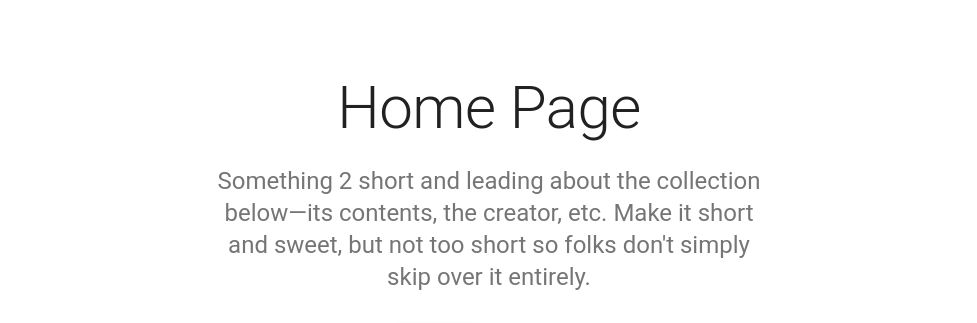
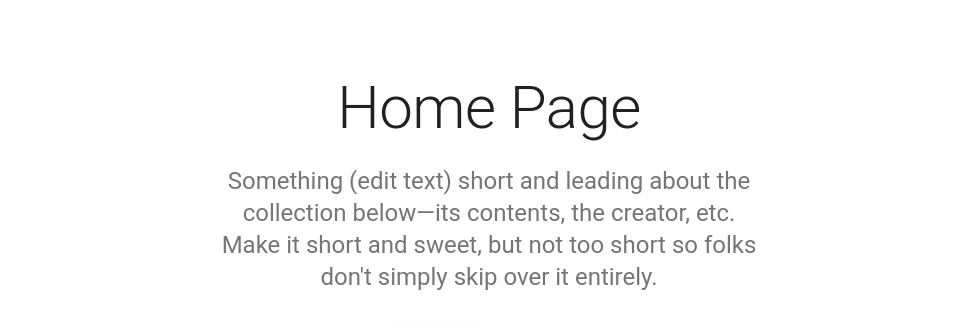
Before and after one commit to hienqn/micro-frontend-project, a React app in the folder packages/marketing/: page / in a window 1280 px wide. Shown: the top 323 px of the page, without its empty margins (151-1128 px from the left). Built offline with nearby package versions, Linux system fonts and the light colour scheme.

Commit message:
finished editting text

```diff
--- a/packages/marketing/src/components/Landing.js
+++ b/packages/marketing/src/components/Landing.js
@@ -87,7 +87,7 @@ export default function Album() {
               color="textSecondary"
               paragraph
             >
-              Something  2 short and leading about the collection below—its
+              Something (edit text) short and leading about the collection below—its
               contents, the creator, etc. Make it short and sweet, but not too
               short so folks don&apos;t simply skip over it entirely.
             </Typography>
```
